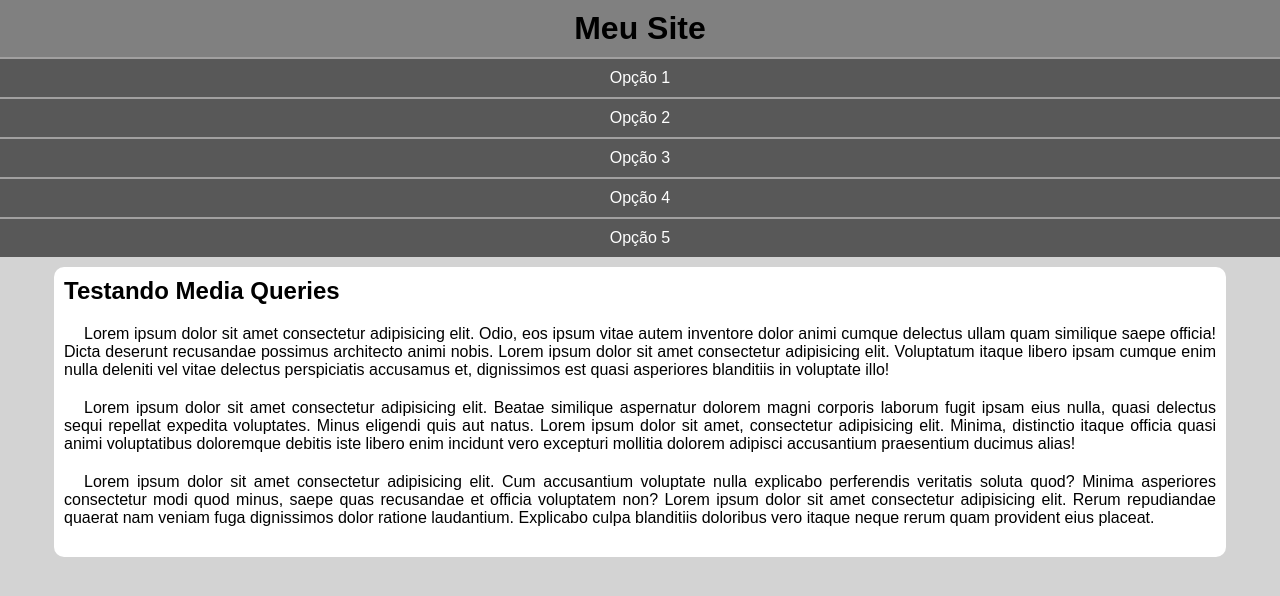
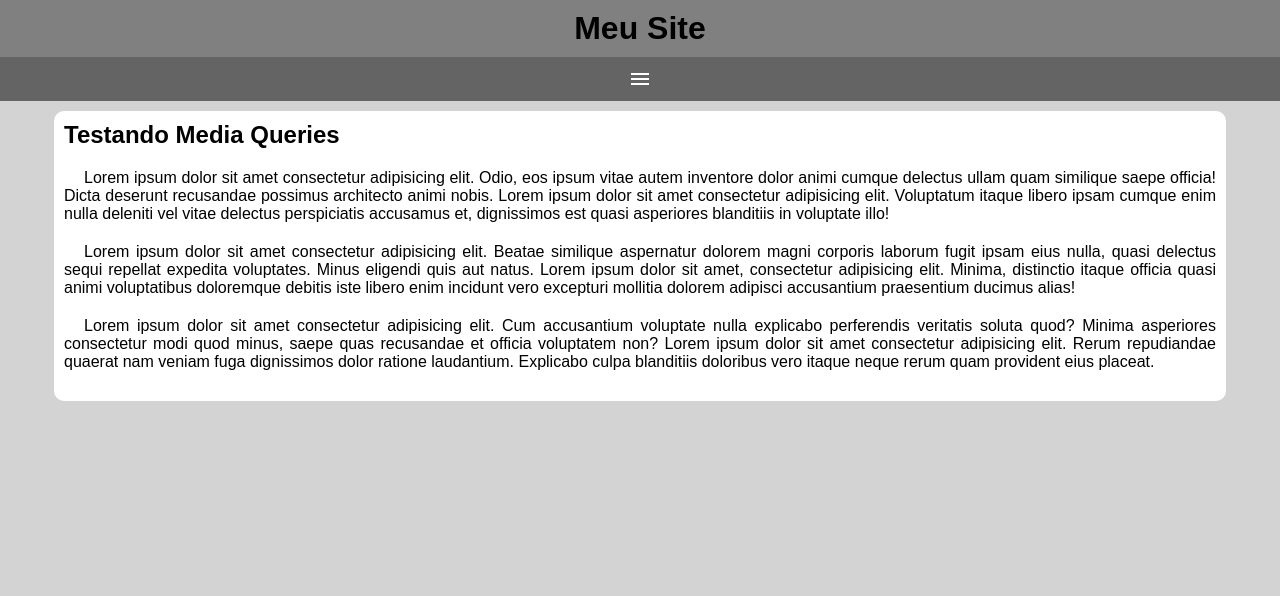
Before and after one commit to franciscojuniorflsjr/modulo-4-html-css, a plain HTML site: page ex.026/mq.005/index.html in a window 1280 px wide. Drawn offline with nearby package versions, Linux system fonts and the light colour scheme.

Commit message:
exercício 026   mq05

```diff
--- a/ex.026/mq.005/estilos/style.css
+++ b/ex.026/mq.005/estilos/style.css
@@ -21,7 +21,7 @@ header > h1 {
 }
 
 menu {
-    display: block;
+    display: none;
 }
 
 menu ul {
@@ -37,9 +37,22 @@ menu > ul >li > a {
     color: white;
     border-top: 2px solid rgb(161, 160, 160);
 }
+span#burguer{
+    background-color: rgb(100, 100, 100);
+    display: block;
+    color:white;
+    text-align: center;
+    padding: 10px;
+    cursor: pointer;
+}
+
+span#burguer a:hover{
+    background-color: white;
+    color: black;
+}
 
 menu > ul > li > a:hover{
-background-color: gray;
+background-color:gray;
 
 }
 
--- a/ex.026/mq.005/index.html
+++ b/ex.026/mq.005/index.html
@@ -5,12 +5,18 @@
     <meta http-equiv="X-UA-Compatible" content="IE=edge">
     <meta name="viewport" content="width=device-width, initial-scale=1.0">
     <link rel="stylesheet" href="estilos/style.css">
+    <link rel="stylesheet"
+        href="https://fonts.googleapis.com/css2?
+family=Material+Symbols+Outlined:opsz,wght,FILL,GRAD@20..48,100..700,0..1,-50..200" />
+
     <title>Media Query</title>
 </head>
 <body>
     <header>
     <h1>Meu Site</h1>
-    <menu>
+    <span id="burguer" class="material-symbols-outlined"
+    onclick="clickMenu()">Menu</span>
+    <menu id="itens">
         <ul>
             <li><a href="#">Opção 1</a></li>
             <li><a href="#">Opção 2</a></li>
@@ -31,5 +37,14 @@
 
         </article>
     </main>
+    <script>
+     function clickMenu(){
+       if (itens.style.display == 'block') {
+        itens.style.display = 'none'
+        } else {
+            itens.style.display = 'block'
+        }
+     }
+    </script>
 </body>
 </html>
```
